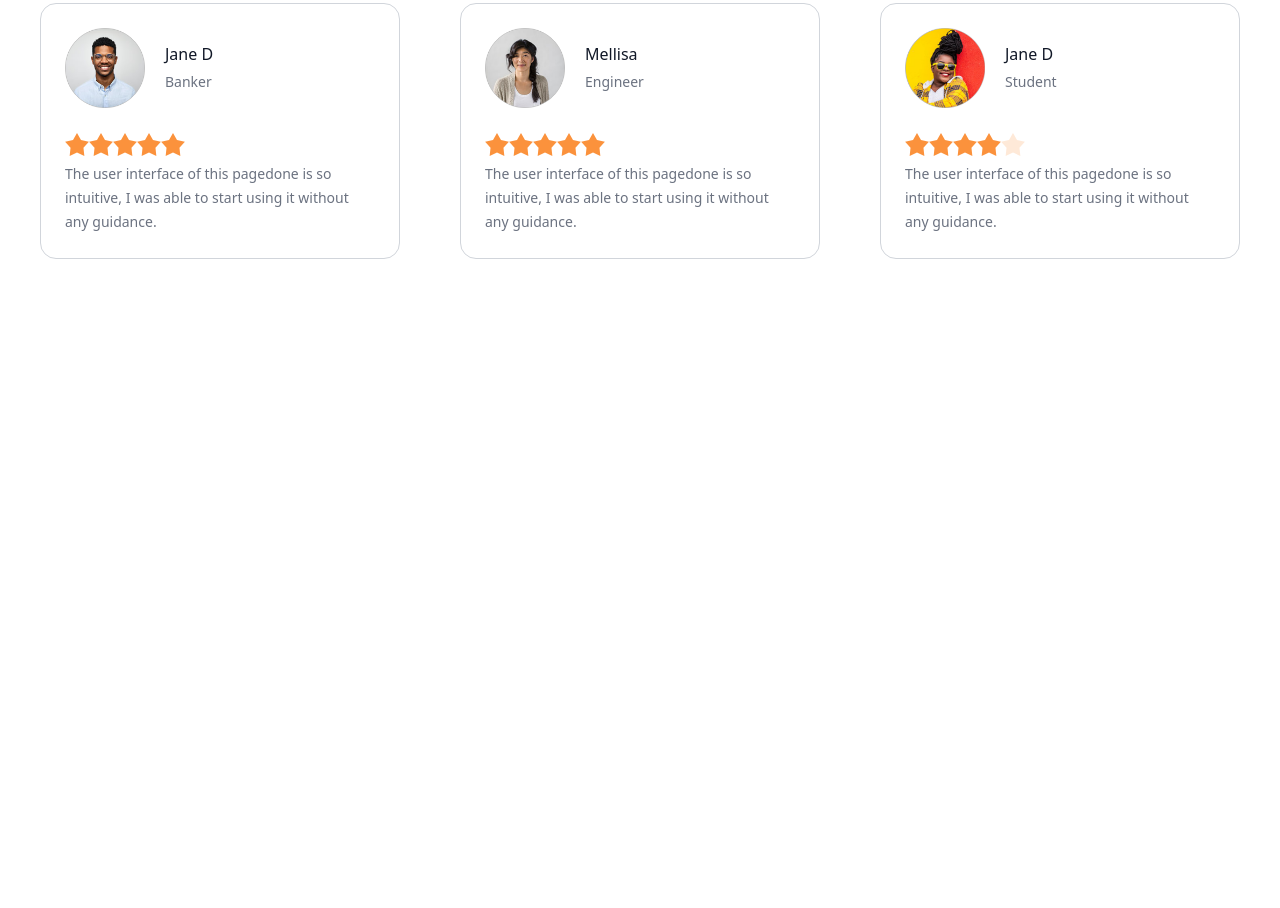
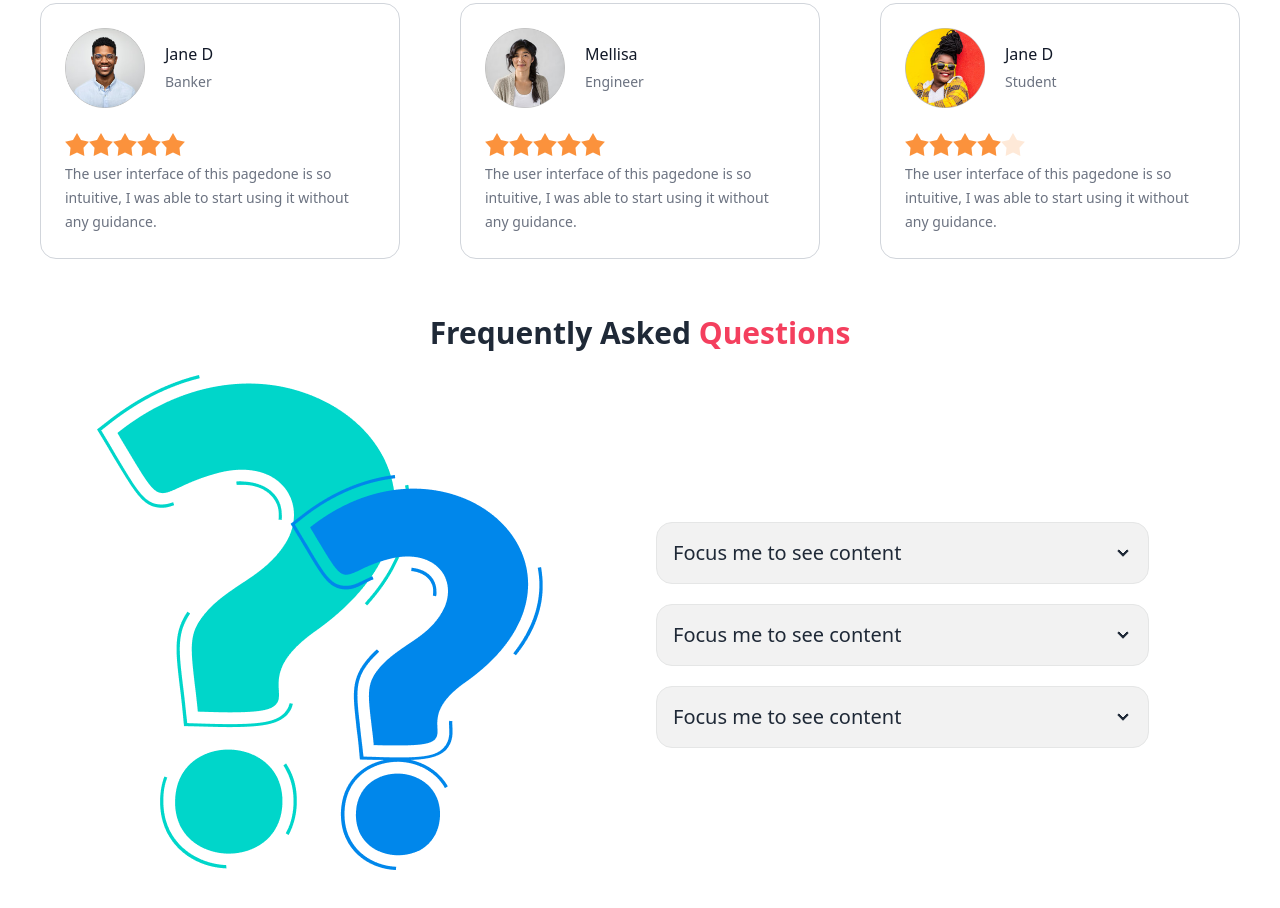
Before and after one commit to Ryusen9/Biker-Zone-PH, a website built with Vite: page index.html in a window 1280 px wide. Shown: the part 2097-3005 px from the top of the page. Before the commit the page ends 2412 px from the top, so only its background shows below. Built offline with nearby package versions, Linux system fonts and the light colour scheme; what tailwindcss-animated would draw is missing.

Commit message:
added FAQ section

```diff
--- a/index.html
+++ b/index.html
@@ -207,6 +207,43 @@
                 </div>
             </div>
         </section>
+
+        <section>
+            <div class="question-container mb-14">
+                <p class="text-center text-3xl font-extrabold mb-6">Frequently
+                    Asked <span class="text-rose-500">Questions</span>
+                </p>
+
+                <div class="container mx-auto flex flex-col md:flex-row">
+                    <div class="image container flex justify-center items-center mb-6 md:w-1/2">
+                        <img src="./others/faq.png" alt="">
+                    </div>
+
+                    <div class="dropdowns px-4 flex flex-col justify-center items-center gap-5">
+                        <div tabindex="0" class="collapse collapse-arrow border-base-300 bg-base-200 border">
+                            <div class="collapse-title text-xl font-medium">Focus me to see content</div>
+                            <div class="collapse-content">
+                              <p>tabindex="0" attribute is necessary to make the div focusable</p>
+                            </div>
+                          </div>
+
+                          <div tabindex="0" class="collapse collapse-arrow border-base-300 bg-base-200 border">
+                            <div class="collapse-title text-xl font-medium">Focus me to see content</div>
+                            <div class="collapse-content">
+                              <p>tabindex="0" attribute is necessary to make the div focusable</p>
+                            </div>
+                          </div>
+
+                          <div tabindex="0" class="collapse collapse-arrow border-base-300 bg-base-200 border">
+                            <div class="collapse-title text-xl font-medium">Focus me to see content</div>
+                            <div class="collapse-content">
+                              <p>tabindex="0" attribute is necessary to make the div focusable</p>
+                            </div>
+                          </div>
+                    </div>
+                </div>
+            </div>
+        </section>
     </main>
 
     <script src="main.js"></script>
```
